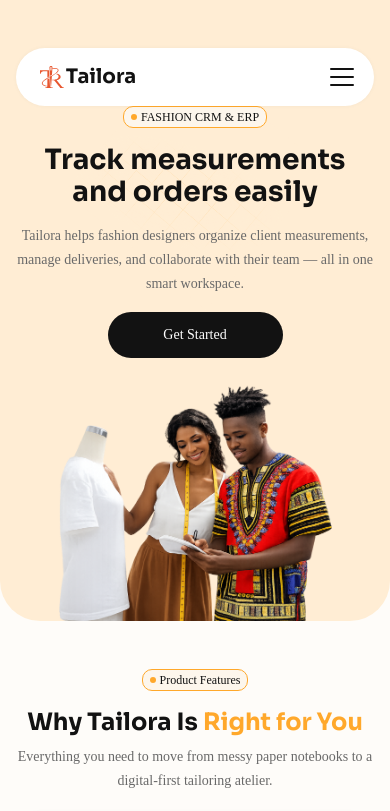
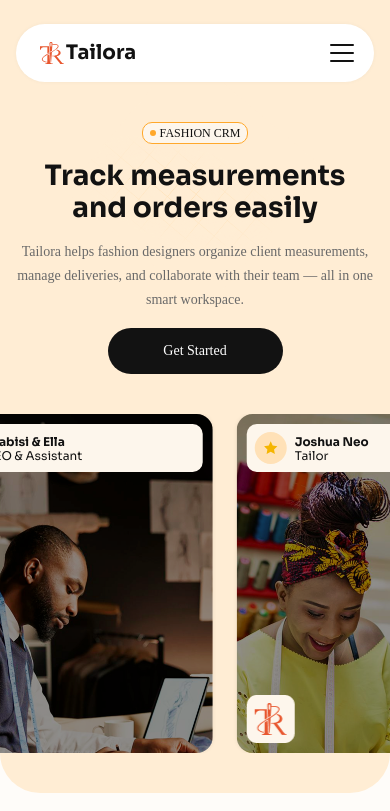
Before and after one commit to DavidAdeboye/tailora, a Next.js app: page / in a window 390 px wide. Shown: the top 811 px of the page. Built offline with nearby package versions, Linux system fonts and the light colour scheme; a web font is replaced by a local one.

Commit message:
Implement hero card carousel and refine navbar layout: Added a seamless infinite loop for hero cards with animation, adjusted padding and margins for better responsiveness, and improved navbar structure for enhanced usability on mobile devices.

```diff
--- a/app/page.tsx
+++ b/app/page.tsx
@@ -159,10 +159,36 @@ const MeasurementRows = ({
 const Desktop4 = ({ className = "" }: { className?: string }) => {
   const [isMobileMenuOpen, setIsMobileMenuOpen] = useState(false);
 
+  const heroCards = [
+    { name: "Ajoke Sandra",   role: "Tailor",          img: "/slide1.png" },
+    { name: "Olabisi & Ella", role: "CEO & Assistant", img: "/slide2.png" },
+    { name: "Joshua Neo",     role: "Tailor",          img: "/slide3.png" },
+    { name: "Folashade Babs", role: "CEO",             img: "/slide2.png" },
+  ];
+
+  // Duplicate cards for seamless infinite loop.
+  // Each card uses marginRight:24 instead of gap so that -50% translateX
+  // lands exactly on the boundary between the two identical sets.
+  const loopCards = [...heroCards, ...heroCards];
+
   return (
     <section
-      className={`tailora-landing-hero w-full rounded-t-none rounded-b-[100px] mq800:rounded-b-[60px] mq450:rounded-b-[40px] bg-[#ffedd4] flex flex-col items-center pt-6 px-[121px] mq1125:px-[60px] mq960:px-[40px] pb-0 box-border relative isolate gap-0 max-w-full overflow-hidden mq800:px-10 mq450:px-4 ${className}`}
+      className={`tailora-landing-hero w-full rounded-t-none rounded-b-[100px] mq800:rounded-b-[60px] mq450:rounded-b-[40px] bg-[#ffedd4] flex flex-col items-center pt-6 px-0 pb-20 mq800:pb-14 mq450:pb-10 box-border relative isolate gap-0 max-w-full overflow-hidden ${className}`}
     >
+      {/* Keyframes injected inline — keeps animation self-contained */}
+      <style>{`
+        @keyframes tailora-hero-scroll {
+          0%   { transform: translateX(0); }
+          100% { transform: translateX(-50%); }
+        }
+        .tailora-hero-ticker {
+          animation: tailora-hero-scroll 22s linear infinite;
+        }
+        .tailora-hero-ticker:hover {
+          animation-play-state: paused;
+        }
+      `}</style>
+
       {/* Background pattern */}
       <div className="w-[510.1px] h-[510.1px] absolute top-[50px] left-[50%] -translate-x-1/2 overflow-hidden flex items-center justify-center z-[0] pointer-events-none mq800:w-[320px] mq800:h-[320px] mq450:w-[260px] mq450:h-[260px] mq450:opacity-50">
         <Image
@@ -175,8 +201,9 @@ const Desktop4 = ({ className = "" }: { className?: string }) => {
         />
       </div>
 
-      {/* Navbar */}
-      <header className="tailora-landing-nav shadow-[0px_0px_4px_rgba(0,_0,_0,_0.04)] rounded-[60px] bg-[#fff] flex flex-col items-start justify-center py-3 pl-6 pr-3 top-6 z-[99] sticky w-full max-w-[1197px] shrink-0">
+      {/* ── Navbar ── */}
+      <div className="w-full px-[121px] mq1125:px-[60px] mq960:px-[40px] mq800:px-10 mq450:px-4">
+        <header className="tailora-landing-nav shadow-[0px_0px_4px_rgba(0,_0,_0,_0.04)] rounded-[60px] bg-[#fff] flex flex-col items-start justify-center py-3 pl-6 pr-3 top-6 z-[99] sticky w-full max-w-[1197px] mx-auto shrink-0">
           <nav className="m-0 w-full flex items-center justify-between gap-4 text-center text-sm text-foundation-gray-darker font-[Satoshi]">
             {/* Logo */}
             <div className="h-[24.5px] flex items-center gap-[1.8px] text-left text-xl text-foundation-primary-normal font-[Sora] shrink-0">
@@ -193,7 +220,7 @@ const Desktop4 = ({ className = "" }: { className?: string }) => {
               </h3>
             </div>
 
-          {/* Nav links — hidden on tablet/mobile */}
+            {/* Nav links */}
             <div className="flex items-center gap-6 mq960:hidden mq800:hidden">
               {["Home", "Features", "Pricing", "How It Works"].map((item) => (
                 <div key={item} className="flex items-center justify-center py-0 px-2 cursor-pointer">
@@ -208,14 +235,14 @@ const Desktop4 = ({ className = "" }: { className?: string }) => {
                 <div className="relative leading-[22px] font-medium">Sign in</div>
               </div>
               <Button property1="Default" className="mq960:hidden mq800:hidden" />
-            {/* Hamburger menu for mobile */}
+              {/* Hamburger */}
               <button
                 className="mq960:flex mq800:flex hidden flex-col items-center justify-center gap-1.5 p-2 cursor-pointer"
                 onClick={() => setIsMobileMenuOpen(!isMobileMenuOpen)}
               >
-              <div className="w-6 h-0.5 bg-foundation-primary-normal rounded-full"></div>
-              <div className="w-6 h-0.5 bg-foundation-primary-normal rounded-full"></div>
-              <div className="w-6 h-0.5 bg-foundation-primary-normal rounded-full"></div>
+                <div className="w-6 h-0.5 bg-foundation-primary-normal rounded-full" />
+                <div className="w-6 h-0.5 bg-foundation-primary-normal rounded-full" />
+                <div className="w-6 h-0.5 bg-foundation-primary-normal rounded-full" />
               </button>
             </div>
           </nav>
@@ -235,8 +262,9 @@ const Desktop4 = ({ className = "" }: { className?: string }) => {
             </div>
           )}
         </header>
+      </div>
 
-      {/* Floating decorations — hidden on smaller screens */}
+      {/* Floating decorative icons */}
       <Image className="absolute top-[219px] left-[207px] w-[60px] h-[60px] object-contain z-[2] opacity-20 mq1125:hidden" loading="lazy" width={60} height={60} sizes="100vw" alt="" src="/image-14@2x.png" style={{ transform: "rotate(30.11deg)" }} />
       <Image className="absolute top-[334px] left-[179px] w-[60px] h-[60px] object-contain z-[2] opacity-20 mq1125:hidden" loading="lazy" width={60} height={60} sizes="100vw" alt="" src="/image-15@2x.png" style={{ transform: "rotate(-42.28deg)" }} />
       <Image className="absolute top-[445px] left-[257px] w-[60px] h-[60px] object-contain z-[2] opacity-20 mq1125:hidden" loading="lazy" width={60} height={60} sizes="100vw" alt="" src="/image-24@2x.png" style={{ transform: "rotate(-27.72deg)" }} />
@@ -244,13 +272,13 @@ const Desktop4 = ({ className = "" }: { className?: string }) => {
       <Image className="absolute top-[333px] right-[167px] w-[60px] h-[60px] object-contain z-[2] opacity-20 mq1125:hidden" loading="lazy" width={60} height={60} sizes="100vw" alt="" src="/image-18@2x.png" style={{ transform: "rotate(-26.51deg)" }} />
       <Image className="absolute top-[445px] right-[256px] w-[60px] h-[60px] object-contain z-[2] opacity-20 mq1125:hidden" loading="lazy" width={60} height={60} sizes="100vw" alt="" src="/image-21@2x.png" />
 
-      {/* Hero content */}
-      <div className="tailora-landing-hero-content relative z-[2] flex flex-col items-center gap-4 mt-[50px] mq800:mt-8 mq450:mt-6 max-w-[700px] w-full text-center">
+      {/* ── Hero content ── */}
+      <div className="tailora-landing-hero-content relative z-[2] flex flex-col items-center gap-4 mt-[90px] mq800:mt-14 mq450:mt-10 max-w-[700px] w-full text-center px-[121px] mq1125:px-[60px] mq960:px-[40px] mq800:px-10 mq450:px-4">
         {/* Badge */}
         <div className="rounded-[10px] bg-[#fdf6ec] border-[#ffa82b] border-solid border-[0.5px] flex items-center justify-center py-0 px-[7px]">
           <div className="flex items-center gap-1">
             <div className="h-1.5 w-1.5 rounded-[50%] bg-[#ffa82b]" />
-            <div className="relative text-xs leading-5 font-medium font-[Satoshi] text-foundation-primary-normal">{`FASHION CRM & ERP`}</div>
+            <div className="relative text-xs leading-5 font-medium font-[Satoshi] text-foundation-primary-normal">{`FASHION CRM`}</div>
           </div>
         </div>
 
@@ -277,17 +305,128 @@ const Desktop4 = ({ className = "" }: { className?: string }) => {
         />
       </div>
 
-      {/* Hero Image */}
-      <div className="tailora-landing-hero-image relative z-[2] mt-10 mq450:mt-6 w-full flex justify-center">
+      {/* ── Infinite-scroll carousel ── */}
+      <div
+        className="tailora-landing-hero-image relative z-[2] mt-16 mq800:mt-12 mq450:mt-10 w-full"
+        style={{ overflow: "hidden" }}
+      >
+        <div
+          className="tailora-hero-ticker"
+          style={{
+            display: "flex",
+            width: "max-content",
+          }}
+        >
+          {loopCards.map((person, i) => (
+            <div
+              key={i}
+              className="tailora-landing-card"
+              style={{
+                position: "relative",
+                width: 286,
+                height: 339,
+                borderRadius: 16,
+                overflow: "hidden",
+                flexShrink: 0,
+                marginRight: 24,
+                boxShadow: "0px 0px 4px rgba(0,0,0,0.08)",
+              }}
+            >
+              {/* Photo */}
               <Image
-          className="w-full max-w-[800px] h-auto object-cover rounded-2xl mq450:rounded-xl"
-          loading="lazy"
-          width={800}
-          height={533}
-          sizes="100vw"
-          alt="Tailora fashion designers"
-          src="/ChatGPT-Image-Apr-26-2026-01-43-19-AM-1@2x.png"
+                fill
+                alt={person.name}
+                src={person.img}
+                style={{ objectFit: "cover", objectPosition: "center top" }}
               />
+
+              {/* Dark overlay — Figma rgba(0,0,0,0.3) */}
+              <div style={{ position: "absolute", inset: 0, background: "rgba(0,0,0,0.30)" }} />
+
+              {/* Top name chip — Figma: 266×48, left:10, top:10, #FDF6EC */}
+              <div
+                style={{
+                  position: "absolute",
+                  top: 10,
+                  left: 10,
+                  width: 266,
+                  background: "#FDF6EC",
+                  borderRadius: 10,
+                  padding: 8,
+                  display: "flex",
+                  alignItems: "center",
+                  gap: 8,
+                }}
+              >
+                {/* Gold star icon — Figma: 32×32, #FFE1B7 circle */}
+                <div
+                  style={{
+                    width: 32,
+                    height: 32,
+                    borderRadius: 20,
+                    background: "#FFE1B7",
+                    flexShrink: 0,
+                    display: "flex",
+                    alignItems: "center",
+                    justifyContent: "center",
+                  }}
+                >
+                  <svg width="16" height="16" viewBox="0 0 24 24" fill="none">
+                    <path
+                      d="M12 2L14.9 8.26L22 9.27L17 14.14L18.18 21.02L12 17.77L5.82 21.02L7 14.14L2 9.27L9.1 8.26L12 2Z"
+                      fill="#F5B500"
+                    />
+                  </svg>
+                </div>
+
+                <div style={{ minWidth: 0 }}>
+                  <div
+                    style={{
+                      fontFamily: "Sora, sans-serif",
+                      fontWeight: 700,
+                      fontSize: 12,
+                      lineHeight: "15px",
+                      color: "#121212",
+                      overflow: "hidden",
+                      textOverflow: "ellipsis",
+                      whiteSpace: "nowrap",
+                    }}
+                  >
+                    {person.name}
+                  </div>
+                  <div
+                    style={{
+                      fontFamily: "Sora, sans-serif",
+                      fontWeight: 400,
+                      fontSize: 12,
+                      lineHeight: "14px",
+                      color: "#121212",
+                    }}
+                  >
+                    {person.role}
+                  </div>
+                </div>
+              </div>
+
+              {/* Bottom Tailora logo badge — Figma: 48×48, left:10, bottom:10 */}
+              <div
+                style={{
+                  position: "absolute",
+                  bottom: 10,
+                  left: 10,
+                  width: 48,
+                  height: 48,
+                  borderRadius: 10,
+                  display: "flex",
+                  alignItems: "center",
+                  justifyContent: "center",
+                }}
+              >
+                <img src="/lgog2.png" alt="" />
+              </div>
+            </div>
+          ))}
+        </div>
       </div>
     </section>
   );
```
Also changed, not shown: public/5dc59601618d9f062076ee35635b6c7e18a028a0.jpg (added), public/lgog2.png (added). Lines whose indentation alone changed are shown as unchanged.
